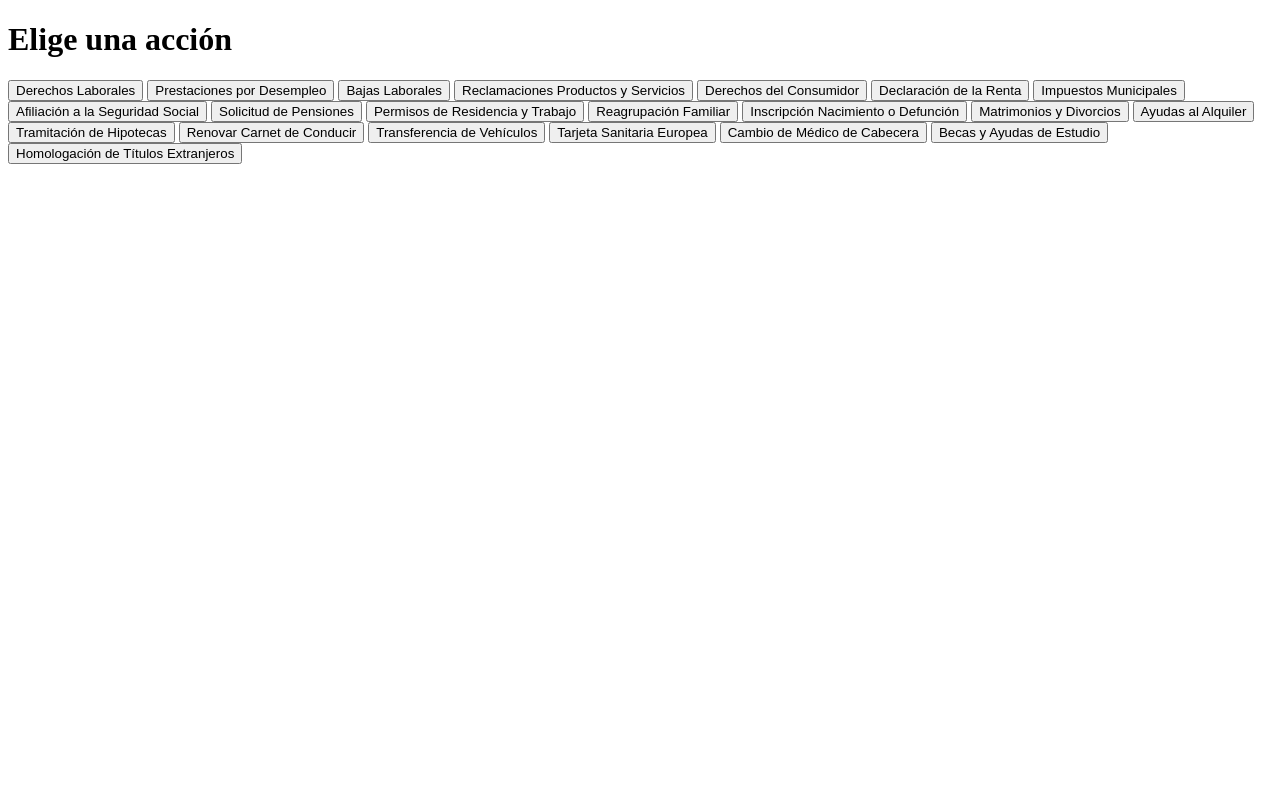
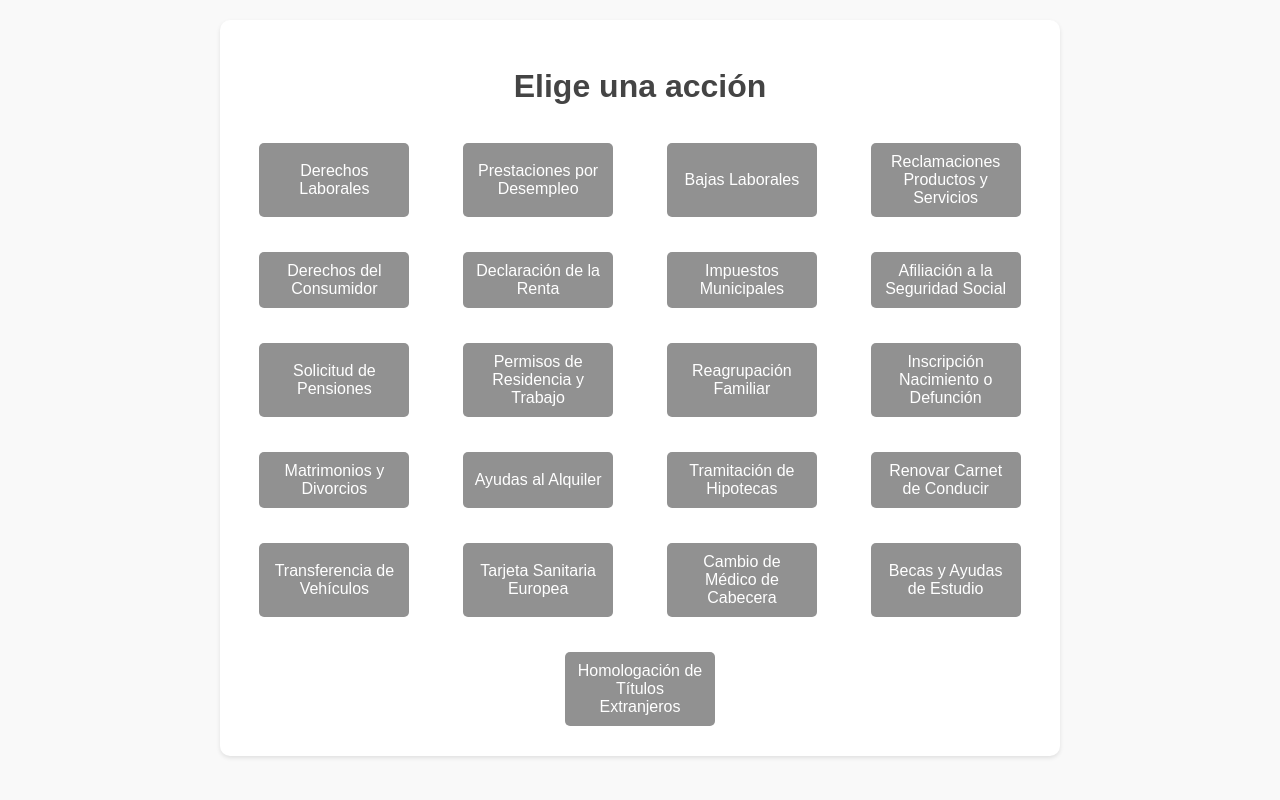
Before and after one commit to pgf3712/BUROCRATIC_GURU_AI_generator, a FastAPI app: page /acciones in a window 1280 px wide. Run offline with FastAPI, Linux system fonts and the light colour scheme.

Commit message:
Add files via upload

```diff
--- a/static/styles.css
+++ b/static/styles.css
@@ -1,96 +1,99 @@
-/* Estilo general */
+/* General */
 body {
-    font-family: Arial, sans-serif;
-    line-height: 1.6;
+    font-family: 'Arial', sans-serif;
+    background-color: #f9f9f9;
+    color: #333;
     margin: 0;
     padding: 0;
-    background-color: #f4f4f4;
+    line-height: 1.6;
+}
+
+/* Contenedor principal */
+.container {
+    width: 90%;
+    max-width: 800px;
+    margin: 20px auto;
+    background: #fff;
+    padding: 20px;
+    border-radius: 10px;
+    box-shadow: 0 2px 4px rgba(0, 0, 0, 0.1);
+}
+
+/* Cabecera */
+h1 {
+    text-align: center;
+    color: #444;
+    font-size: 2rem;
+    margin-bottom: 20px;
+}
+
+/* Botones */
+button {
+    display: block;
+    width: 100%;
+    max-width: 200px;
+    margin: 10px auto;
+    background: #919191;
+    color: white;
+    border: none;
+    padding: 10px 15px;
+    border-radius: 5px;
+    font-size: 1rem;
+    cursor: pointer;
+    transition: background-color 0.3s ease;
+}
+
+button:hover {
+    background: #919191;
+}
+
+/* Inputs */
+input[type="text"], input[type="number"], select {
+    width: 100%;
+    padding: 10px;
+    margin: 10px 0;
+    border: 1px solid #ccc;
+    border-radius: 5px;
+    font-size: 1rem;
+    box-sizing: border-box;
+    background: #f1f1f1;
+}
+
+/* Botón Registrar */
+button[type="submit"] {
+    background-color: #919191;
+    border-color: #919191;
+}
+
+button[type="submit"]:hover {
+    background-color: #919191;
+}
+
+/* Sección de resultados */
+#resultado {
+    margin-top: 20px;
+    padding: 15px;
+    background: #e9ecef;
+    border-radius: 5px;
     color: #333;
 }
 
-header {
-    background: #333;
-    color: #fff;
-    padding: 10px 0;
+/* Centrar contenido */
+.center {
     text-align: center;
 }
 
-h1, h2 {
-    margin: 0 0 20px;
+/* Flex para botones */
+#acciones {
+    display: flex;
+    flex-wrap: wrap;
+    justify-content: center;
+    gap: 15px;
 }
 
-h1 {
-    font-size: 2.5em;
+#acciones button {
+    width: 150px;
+    padding: 10px;
+    font-size: 1rem;
+    text-align: center;
 }
-
-h2 {
-    font-size: 1.8em;
-}
-
-/* Contenedor principal */
-main {
-    margin: 20px auto;
-    padding: 20px;
-    background: #fff;
-    max-width: 800px;
-    box-shadow: 0 2px 4px rgba(0, 0, 0, 0.1);
-    border-radius: 5px;
-}
-
-/* Formularios */
-form label {
-    display: block;
-    margin: 10px 0 5px;
-    font-weight: bold;
-}
-
-form input, form button {
-    width: 100%;
-    padding: 10px;
-    margin-bottom: 15px;
-    border: 1px solid #ccc;
-    border-radius: 5px;
-    box-sizing: border-box;
-}
-
-form button {
-    background: #007bff;
-    color: #fff;
-    border: none;
-    cursor: pointer;
-    font-size: 1em;
-    transition: background 0.3s;
-}
-
-form button:hover {
-    background: #0056b3;
-}
-
-/* Listas */
-ul {
-    list-style: none;
-    padding: 0;
-}
-
-ul li {
-    margin: 10px 0;
-}
-
-ul li a {
-    text-decoration: none;
-    color: #007bff;
-    font-weight: bold;
-    transition: color 0.3s;
-}
-
-ul li a:hover {
-    color: #0056b3;
-}
-
-/* Footer */
-footer {
-    text-align: center;
-    margin-top: 20px;
-    font-size: 0.9em;
-    color: #666;
-}
--- a/templates/acciones.html
+++ b/templates/acciones.html
@@ -4,8 +4,10 @@
     <meta charset="UTF-8">
     <meta name="viewport" content="width=device-width, initial-scale=1.0">
     <title>Acciones disponibles</title>
+    <link rel="stylesheet" href="/static/styles.css">
 </head>
 <body>
+    <div class="container">
         <h1>Elige una acción</h1>
 
         <div id="acciones">
@@ -32,6 +34,7 @@
             <button onclick="redirigir('/tramites/educativos/homologacion-titulos-extranjeros')">Homologación de Títulos Extranjeros</button>
             <!-- Añade más botones según sea necesario -->
         </div>
+    </div>
 
     <script>
         function redirigir(endpoint) {
--- a/templates/consulta.html
+++ b/templates/consulta.html
@@ -4,8 +4,10 @@
     <meta charset="UTF-8">
     <meta name="viewport" content="width=device-width, initial-scale=1.0">
     <title>Consulta</title>
+    <link rel="stylesheet" href="/static/styles.css"> <!-- Enlace al archivo CSS -->
 </head>
 <body>
+    <div class="container">
         <h1>Introduce tu consulta</h1>
         <p id="accionSeleccionada"></p> <!-- Muestra la acción seleccionada -->
 
@@ -15,6 +17,7 @@
         <button onclick="enviarConsulta()">Enviar Consulta</button>
 
         <div id="resultado"></div>
+    </div>
 
     <script>
         // Leer el parámetro 'endpoint' de la URL
```
Also changed, not shown: templates/index.html (+10 -7 lines). Lines whose indentation alone changed are shown as unchanged.
